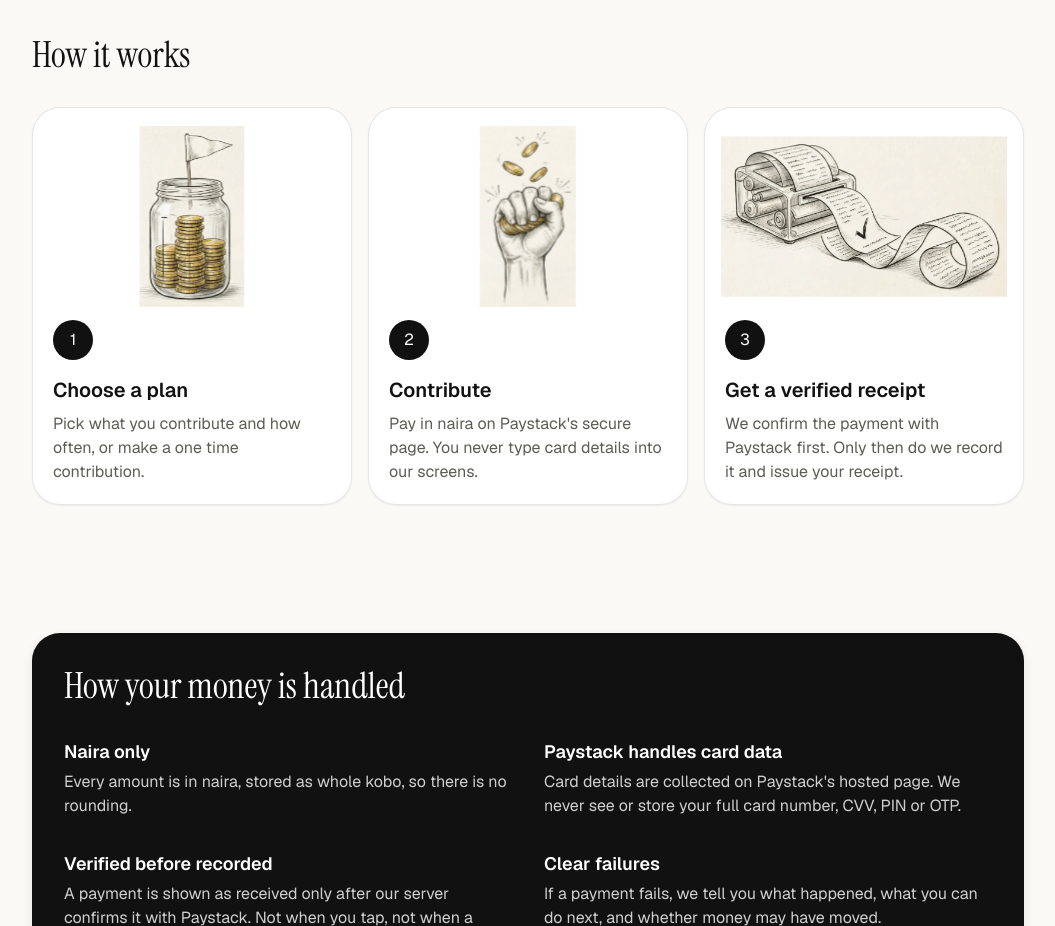
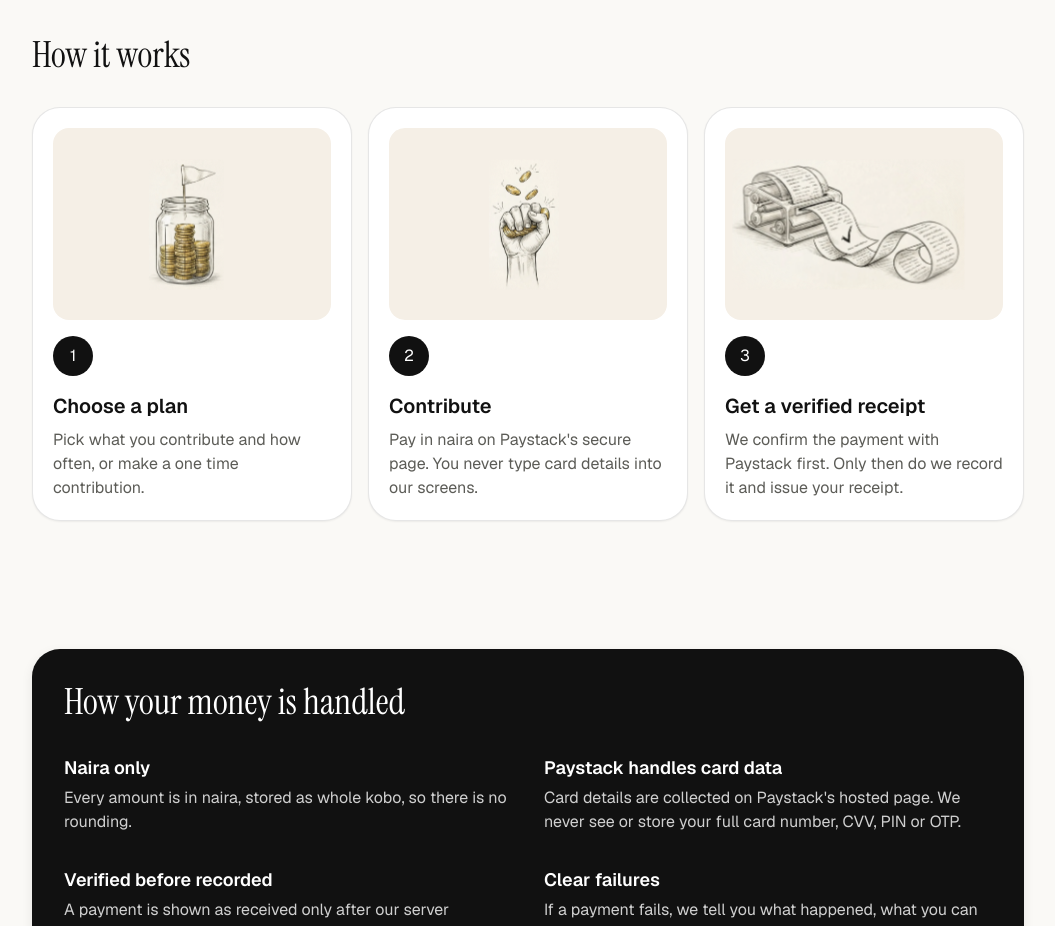
Before and after one commit to Echoblaze222/gg-app, a Next.js app: page / in a window 1280 px wide. Shown: the part 1160-2086 px from the top of the page, without its empty margins (112-1167 px from the left). Built offline with nearby package versions, Linux system fonts and the light colour scheme.

Commit message:
fix(marketing): give the How it works pictures one fixed-size stage so the three tiles match

```diff
--- a/app/(marketing)/page.tsx
+++ b/app/(marketing)/page.tsx
@@ -118,16 +118,24 @@ export default function MarketingHomePage() {
             {steps.map((s) => (
               <li key={s.n}>
                 <Card className="h-full">
-                  <TiltScene maxTilt={9} className="mb-4 grid h-44 place-items-center">
+                  <div className="mb-4 h-48 overflow-hidden rounded-2xl" style={{ background: "#f5efe6" }}>
+                    <TiltScene maxTilt={9} className="grid h-full place-items-center">
                       <Image
                         src={s.art.src}
                         width={s.art.width}
                         height={s.art.height}
                         alt=""
-                      className="depth h-44 w-auto max-w-full object-contain"
-                      style={{ "--z": "30px" } as CSSProperties}
+                        className="depth h-36 w-auto max-w-[88%] object-contain"
+                        style={
+                          {
+                            "--z": "30px",
+                            WebkitMaskImage: "radial-gradient(ellipse at center, #000 58%, transparent 100%)",
+                            maskImage: "radial-gradient(ellipse at center, #000 58%, transparent 100%)",
+                          } as CSSProperties
+                        }
                       />
                     </TiltScene>
+                  </div>
                   <span className="mb-4 grid h-10 w-10 place-items-center rounded-full bg-ink text-ink-inverse" aria-hidden="true">{s.n}</span>
                   <h3 className="mb-2 text-xl font-semibold">{s.title}</h3>
                   <p className="text-ink-muted">{s.body}</p>
```
Lines whose indentation alone changed are shown as unchanged.
